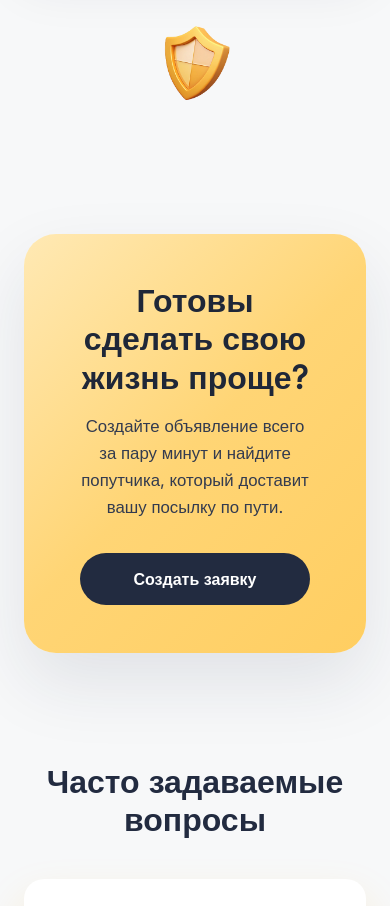
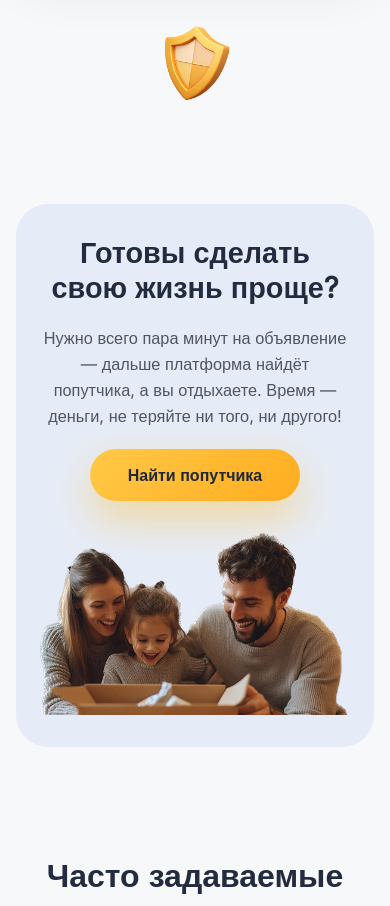
Before and after one commit to sherled99/po-puti, a React (Create React App) app: page / in a window 390 px wide. Shown: the part 7540-8446 px from the top of the page. Built offline with nearby package versions, Linux system fonts and the light colour scheme; a web font is replaced by a local one.

Commit message:
no message

```diff
--- a/src/components/Main/sections/CallToActionSection/CallToActionSection.module.css
+++ b/src/components/Main/sections/CallToActionSection/CallToActionSection.module.css
@@ -7,66 +7,100 @@
 .container {
   width: 100%;
   max-width: 1120px;
-  background: linear-gradient(135deg, #ffe9b4 0%, #ffd575 50%, #ffce61 100%);
-  border-radius: 32px;
+  border-radius: 40px;
+  background: #e6ecf7;
+  display: grid;
+  grid-template-columns: 1.1fr 0.9fr;
+  align-items: center;
   padding: 48px 56px;
-  display: flex;
-  align-items: center;
-  justify-content: space-between;
-  gap: 32px;
-  box-shadow: 0 30px 70px rgba(34, 43, 64, 0.1);
+  column-gap: 40px;
 }
 
 .content {
   display: flex;
   flex-direction: column;
-  gap: 16px;
-  max-width: 60%;
+  gap: 20px;
+  max-width: 440px;
 }
 
 .title {
   margin: 0;
   font-size: 2rem;
   font-weight: 700;
-  color: #1f2738;
+  color: #222b40;
 }
 
 .text {
   margin: 0;
-  font-size: 1.05rem;
-  color: #333b4f;
+  color: #4f5564;
   line-height: 1.6;
+  font-size: 1.02rem;
 }
 
 .button {
-  padding: 14px 32px;
-  border-radius: 28px;
+  align-self: flex-start;
+  padding: 14px 38px;
+  border-radius: 999px;
   border: none;
-  background-color: #222b40;
-  color: #ffffff;
+  background: linear-gradient(135deg, #ffc947 0%, #ffac1f 100%);
+  color: #1f2738;
   font-size: 1rem;
   font-weight: 600;
   cursor: pointer;
-  transition: opacity 0.2s ease, transform 0.2s ease;
-  flex-shrink: 0;
+  box-shadow: 0 18px 42px rgba(255, 184, 28, 0.4);
+  transition: transform 0.2s ease, box-shadow 0.2s ease;
 }
 
 .button:hover {
-  opacity: 0.9;
   transform: translateY(-1px);
+  box-shadow: 0 22px 50px rgba(255, 184, 28, 0.48);
 }
 
-@media (max-width: 768px) {
+.imageWrapper {
+  display: flex;
+  justify-content: center;
+  align-items: center;
+}
+
+.image {
+  width: min(100%, 420px);
+  height: auto;
+  object-fit: contain;
+}
+
+@media (max-width: 992px) {
   .container {
-    flex-direction: column;
+    grid-template-columns: 1fr;
+    row-gap: 32px;
     text-align: center;
+    padding: 40px 32px;
   }
 
   .content {
-    max-width: 100%;
+    max-width: none;
+    align-items: center;
   }
 
   .button {
-    width: 100%;
+    align-self: center;
   }
 }
+
+@media (max-width: 600px) {
+  .section {
+    padding: 80px 16px 0;
+  }
+
+  .container {
+    padding: 32px 24px;
+    border-radius: 32px;
+  }
+
+  .title {
+    font-size: 1.8rem;
+  }
+
+  .image {
+    width: min(100%, 320px);
+  }
+}
--- a/src/components/Main/sections/CallToActionSection/CallToActionSection.tsx
+++ b/src/components/Main/sections/CallToActionSection/CallToActionSection.tsx
@@ -1,5 +1,6 @@
 import React from 'react';
 import styles from './CallToActionSection.module.css';
+import familyImage from '../../../../img/CallToActionSection/life.png';
 
 const CallToActionSection: React.FC = () => {
   return (
@@ -8,10 +9,14 @@ const CallToActionSection: React.FC = () => {
         <div className={styles.content}>
           <h2 className={styles.title}>Готовы сделать свою жизнь проще?</h2>
           <p className={styles.text}>
-            Создайте объявление всего за пару минут и найдите попутчика, который доставит вашу посылку по пути.
+            Нужно всего пара минут на объявление — дальше платформа найдёт попутчика, а вы отдыхаете. Время — деньги,
+            не теряйте ни того, ни другого!
           </p>
+          <button type="button" className={styles.button}>Найти попутчика</button>
         </div>
-        <button className={styles.button}>Создать заявку</button>
+        <div className={styles.imageWrapper}>
+          <img src={familyImage} alt="Семья открывает посылку" className={styles.image} />
+        </div>
       </div>
     </section>
   );
```
Also changed, not shown: src/img/CallToActionSection/life.png (added).
